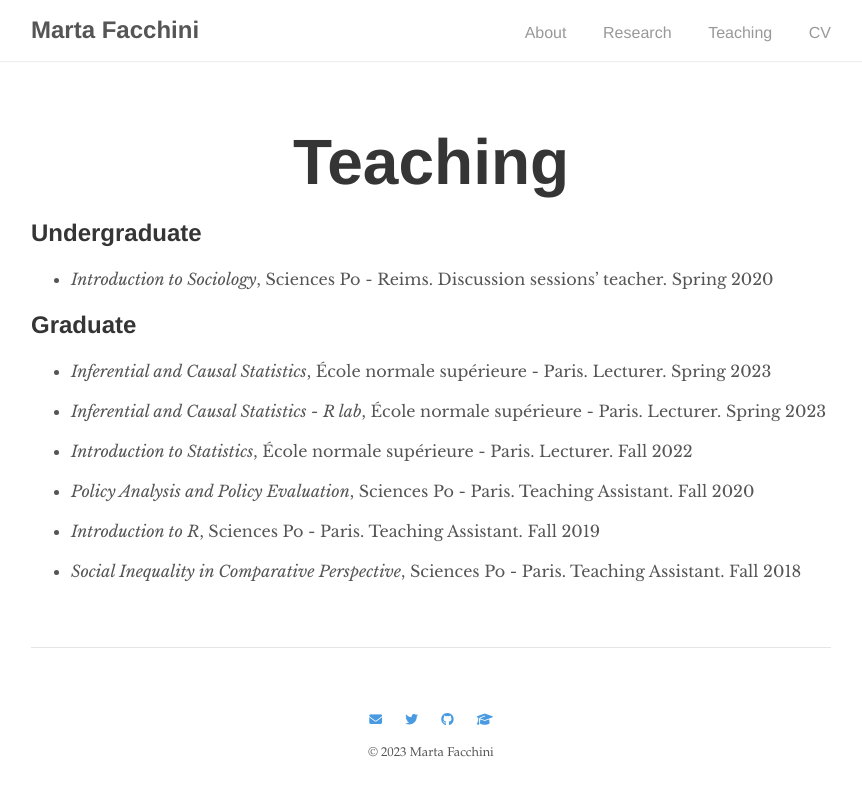
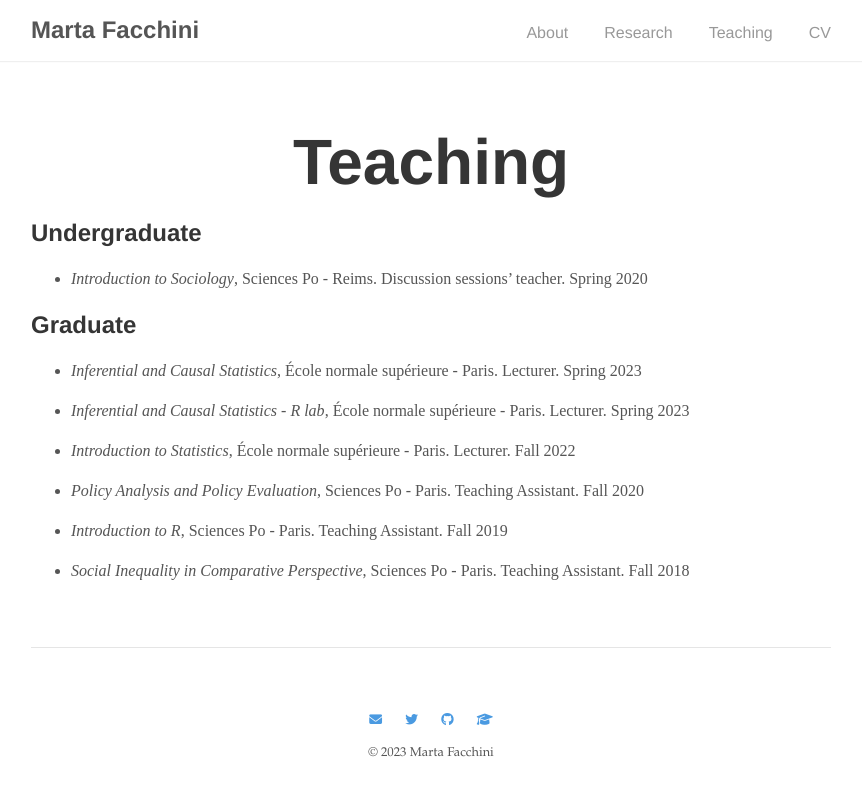
Before and after one commit to martafacchini/martafacchini.github.io, a Jekyll site: the page built from _pages/teaching.md, in a window 1280 px wide. Shown: the top 796 px of the page, without its empty margins (209-1071 px from the left). Built offline with Jekyll 4.4.1, drawn with Linux system fonts in a browser that asks for light colours; nearby versions of some CDN libraries.

Commit message:
Update head.html

```diff
--- a/_includes/head.html
+++ b/_includes/head.html
@@ -11,7 +11,7 @@
 
   <!-- CSS -->
   <link rel="stylesheet" href="{{ "/assets/main.css" | relative_url }}">
-  <link rel="stylesheet" href="https://fonts.googleapis.com/css?family=Libre+Baskerville:400,400i,700">
+  <script defer link rel="stylesheet" href="https://fonts.googleapis.com/css?family=Libre+Baskerville:400,400i,700"></script>
 
   <!-- Favicon -->
   <link rel="icon" type="image/png" sizes="32x32" href="{{ "/assets/favicon-32x32.png" | relative_url }}">
```
